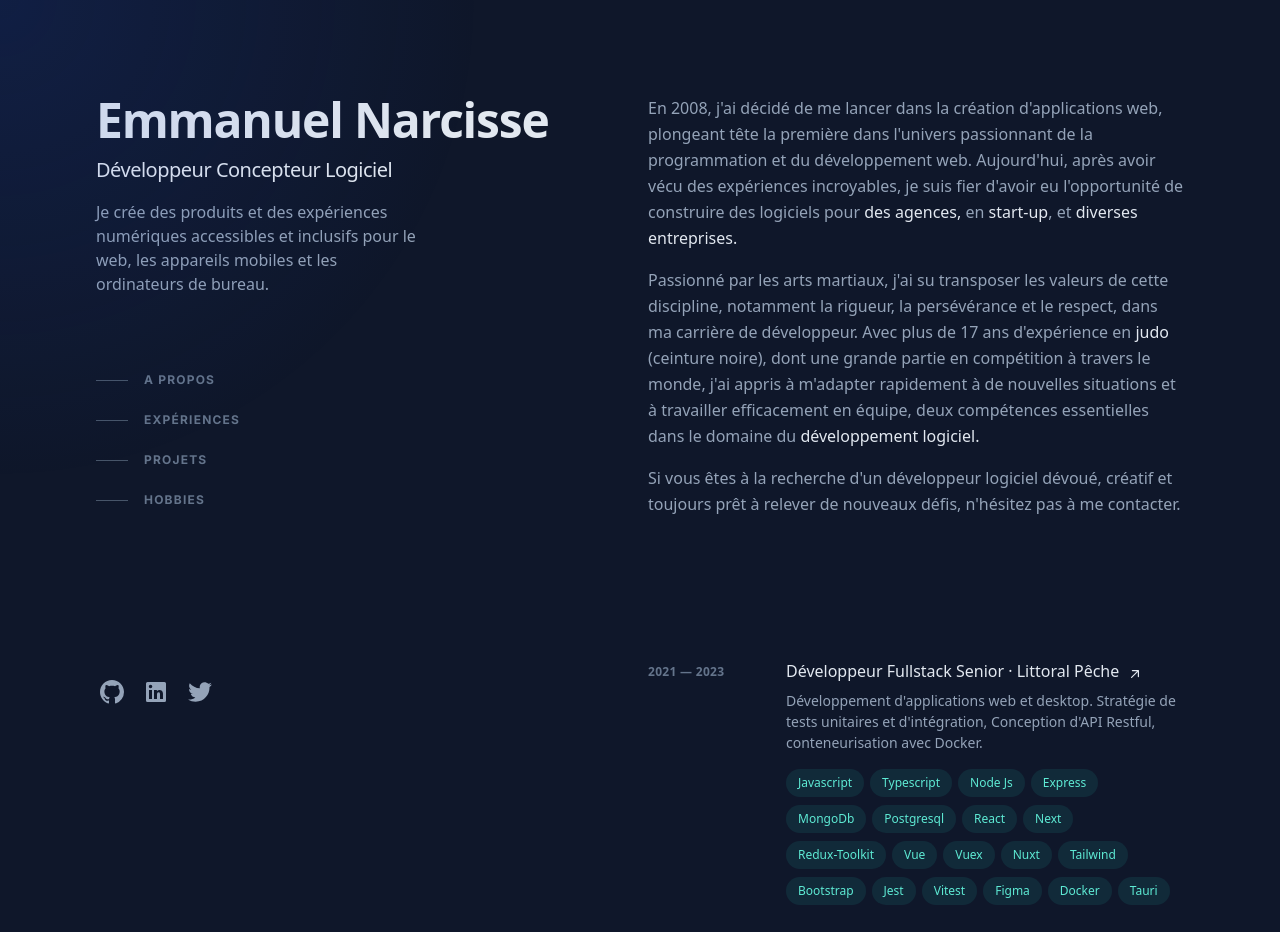
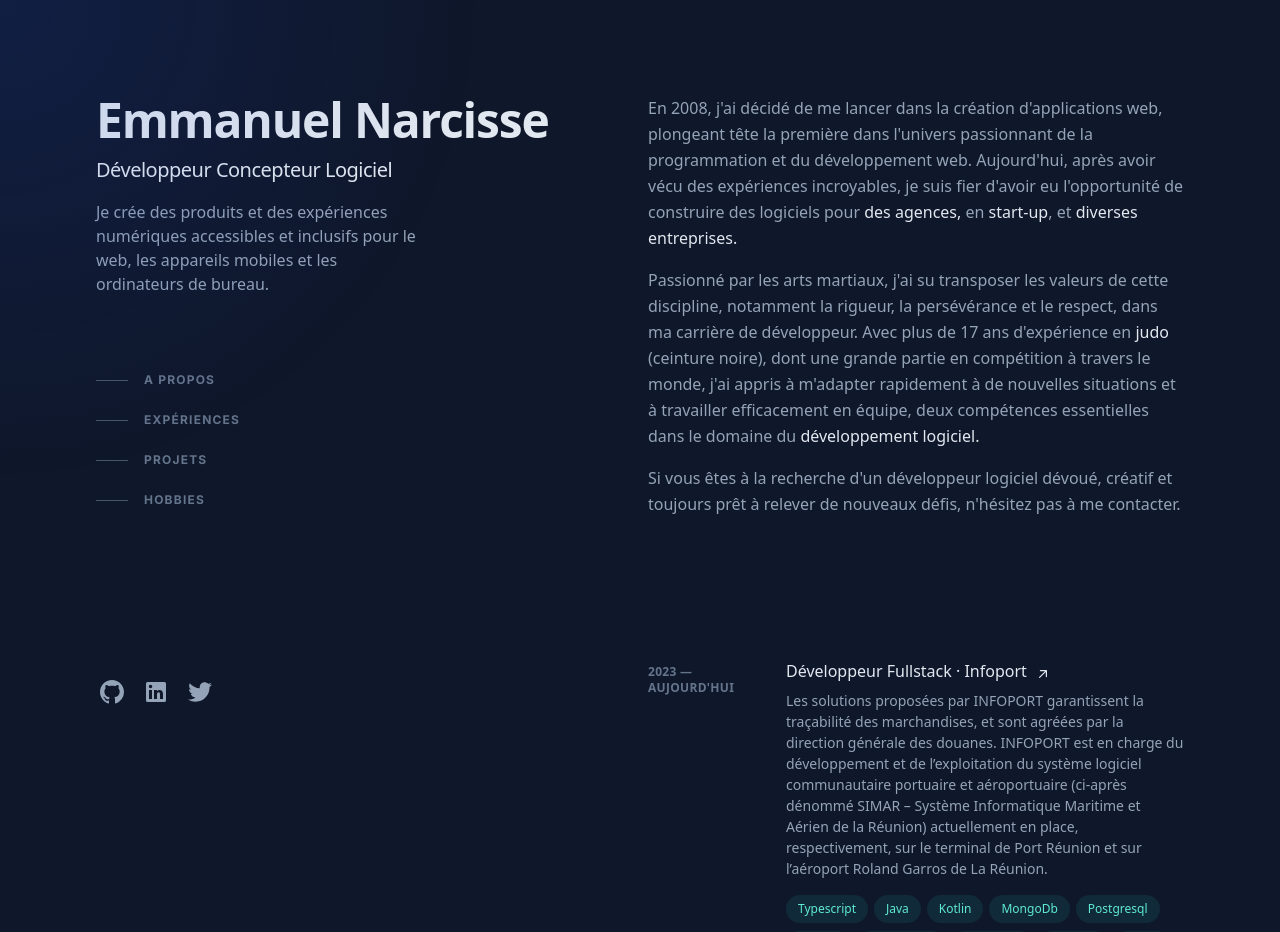
Before and after one commit to Emmanuel97423/my-portfolio, a Nuxt app: page / in a window 1280 px wide. Shown: the top 932 px of the page. Built offline with nearby package versions, Linux system fonts and the light colour scheme.

Commit message:
[main](experiences.ts): Update job title in experiences list.

```diff
--- a/components/PageHome/PageHomeExperiencesList.vue
+++ b/components/PageHome/PageHomeExperiencesList.vue
@@ -18,7 +18,7 @@ defineProps<{
                 <div class="z-10 sm:col-span-6">
                     <h3 class="font-medium leading-snug text-slate-200">
                         <div>
-                            <NuxtLink
+                            <NuxtLink :to="experience.link"
                                 class="inline-flex items-baseline font-medium leading-tight text-slate-200 hover:text-teal-300 focus-visible:text-teal-300  group/link text-base"
                                 target="_blank" rel="noreferrer" aria-label="Lead Engineer at Upstatement">
                                 <span
--- a/database/experiences.ts
+++ b/database/experiences.ts
@@ -1,52 +1,68 @@
 export const experiences = [
     {
         id:1,
-        job:"Développeur Fullstack Senior",
+        job:"Développeur Fullstack",
+        company:"Infoport",
+        start:2023,
+        end:"Aujourd'hui",
+        description: "Les solutions proposées par INFOPORT garantissent la traçabilité des marchandises,\n" +
+            "et sont agréées par la direction générale des douanes. INFOPORT est en charge\n" +
+            "du développement et de l’exploitation du système logiciel communautaire portuaire\n" +
+            "et aéroportuaire (ci-après dénommé SIMAR – Système Informatique Maritime et Aérien\n" +
+            "de la Réunion) actuellement en place, respectivement, sur le terminal de Port Réunion\n" +
+            "\n" +
+            "et sur l’aéroport Roland Garros de La Réunion.",
+        link:"https://www.prod.maritime.simar.re/",
+        stack:["Typescript","Java","Kotlin","MongoDb", "Postgresql", "Docker","Kubernetes","Cucumber","Angular","Kafka",]
+    },
+    {
+        id:2,
+        job:"Développeur Fullstack",
         company:"Littoral Pêche",
         start:2021,
         end:2023,
         description: "Développement d'applications web et desktop. Stratégie de tests unitaires et d'intégration, Conception d'API Restful, conteneurisation avec Docker.",
-        link:"#",
+        link:"",
         stack:["Javascript", "Typescript","Node Js","Express","MongoDb", "Postgresql", "React","Next","Redux-Toolkit","Vue","Vuex","Nuxt","Tailwind","Bootstrap","Jest","Vitest","Figma", "Docker","Tauri"]
     },
     {
-        id:2,
+        id:3,
         job:" Développeur frontend - Projets",
         company:"Openclassrooms",
         start:2020,
         end:2023,
         description: "Développement d'application accessible, conception d'algorithme pour résoudre un problème, débogage et test (unitaire, intégration, E2E) de logiciels SaaS, qualité des données, modélisation de solution technique, modélisation API, API Restful, optimisation d'une app, déploiement, réduction de la dette technique, documentation, cahier des charges...",
-        link:"#",
+        link:"",
         stack:["Javascript", "Typescript","Node Js","Express","MongoDb", "Postgresql", "React","Next","Redux-Toolkit","Tailwind","Jest","Figma", "Docker"]
     },
       {
-        id:3,
+        id:4,
         job:" Développeur frontend",
         company:"La Grande Récré",
         start:2019,
         end:2020,
         description: "Développement et amélioration des fonctionnalités ecommerce.",
-        link:"#",
+        link:"https://www.lagranderecre.fr/",
         stack:["Javascript", "Vue", "Mysql", "Photoshop"]
     },
      {
-        id:4,
+        id:5,
         job:"CTO",
         company:"Emadis",
         start:2012,
         end:2018,
         description: "Développement d'une plateforme B to B pour mettre en relation les professionnels de la restauration et leurs fournisseurs.",
-        link:"#",
+        link:"",
         stack:["Javascript", "Php","Magento", "Mysql", "Photoshop"]
     },
     {
-        id:5,
+        id:6,
         job:"Développeur web",
         company:"Epokweb",
         start:2009,
         end:2012,
         description: "Développement de sites web, solutions e-commerce,contribution à la mise en place de stratégies cross-canal.Gestion des projets, coordination des équipes et assurancede la satisfaction client.",
-        link:"#",
+        link:"",
         stack:[ "Php","Wordpress","Joomla","Magento","Apache", "Mysql", "Photoshop"]
     },
      {
@@ -56,7 +72,7 @@ export const experiences = [
         start:2008,
         end:2009,
         description: "Conception et développement de sites vitrines, de sites catalogues et de sites e-commerce, tout en travaillant au sein d'une équipe de professionnels passionnés.",
-        link:"#",
+        link:"https://webdesign-oi.com/",
         stack:[ "Php","Joomla","Apache", "Mysql", "Photoshop"]
     }
 ]
```
